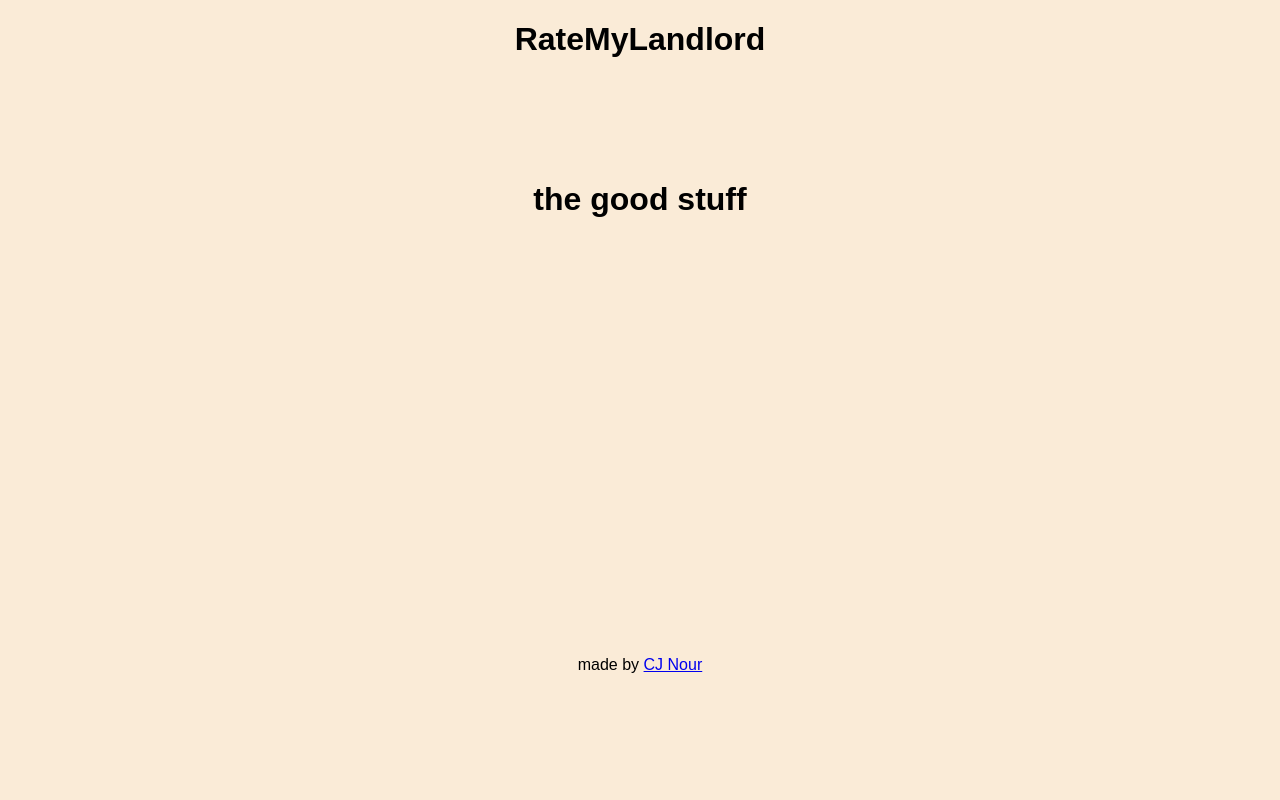
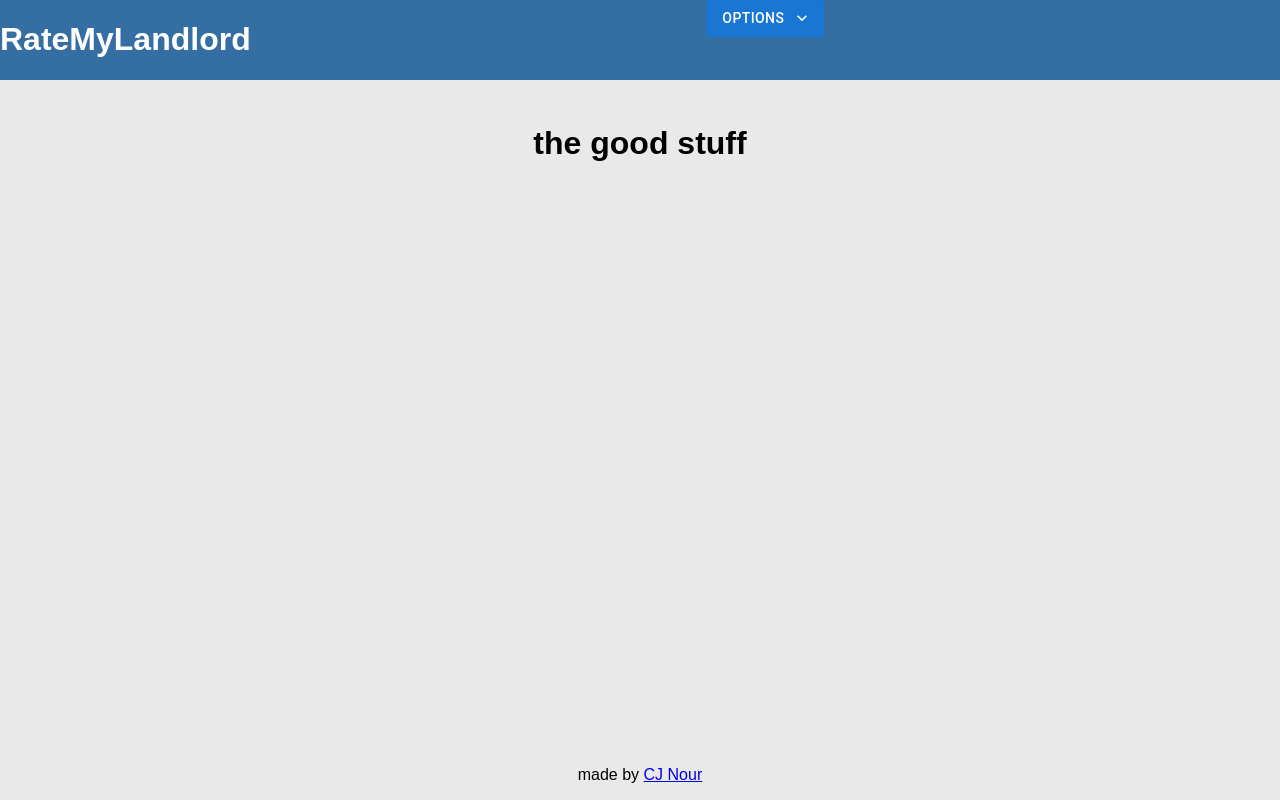
Before and after one commit to cjnour/RateMyLandlord, a React (Create React App) app: page / in a window 1280 px wide. Built offline with nearby package versions, Linux system fonts and the light colour scheme.

Commit message:
Fixed footer, added simple navbar.

```diff
--- a/package.json
+++ b/package.json
@@ -3,6 +3,10 @@
   "version": "0.1.0",
   "private": true,
   "dependencies": {
+    "@emotion/react": "^11.10.4",
+    "@emotion/styled": "^11.10.4",
+    "@mui/icons-material": "^5.10.9",
+    "@mui/material": "^5.10.9",
     "@testing-library/jest-dom": "^5.16.5",
     "@testing-library/react": "^13.4.0",
     "@testing-library/user-event": "^13.5.0",
--- a/src/App.css
+++ b/src/App.css
@@ -3,7 +3,7 @@
   width: 100%;
   height: 100%;
   position: fixed;
-  background-color: antiquewhite;
+  background-color: rgb(233, 233, 233);
   font-family: "Inter Tight", sans-serif;
   display: flex;
   flex-direction: column;
@@ -11,15 +11,18 @@
 }
 
 .container1 {
-  flex: 1;
+  flex: 0.4;
+  color: white;
+  background-color: rgb(53, 110, 163);
 }
 
 .container2 {
-  flex: 3;
+  flex: 4;
+  margin-top: 1.5rem;
 }
 
-.container3 {
-  flex: 1;
-}
+/* .container3 {
+  flex: 0;
+} */
 
 @import url("https://fonts.googleapis.com/css2?family=Inter+Tight&display=swap");
--- a/src/App.js
+++ b/src/App.js
@@ -1,10 +1,18 @@
 import "./App.css";
+import MuiMenu from "./Components/MuiMenu";
 
 const App = () => {
   return (
     <div className="App">
       <div className="container1">
-        <h1>RateMyLandlord</h1>
+        <div style={{ display: "flex", flexDirection: "row" }}>
+          <div>
+            <h1>RateMyLandlord</h1>
+          </div>
+          <div style={{ flex: "1" }}>
+            <MuiMenu />
+          </div>
+        </div>
       </div>
       <div className="container2">
         <h1>the good stuff</h1>
--- /dev/null
+++ b/src/Components/MuiMenu.js
@@ -0,0 +1,109 @@
+import * as React from "react";
+import { styled, alpha } from "@mui/material/styles";
+import Button from "@mui/material/Button";
+import Menu from "@mui/material/Menu";
+import MenuItem from "@mui/material/MenuItem";
+import EditIcon from "@mui/icons-material/Edit";
+import Divider from "@mui/material/Divider";
+import ArchiveIcon from "@mui/icons-material/Archive";
+import FileCopyIcon from "@mui/icons-material/FileCopy";
+import MoreHorizIcon from "@mui/icons-material/MoreHoriz";
+import KeyboardArrowDownIcon from "@mui/icons-material/KeyboardArrowDown";
+
+const StyledMenu = styled((props) => (
+  <Menu
+    elevation={0}
+    anchorOrigin={{
+      vertical: "bottom",
+      horizontal: "right",
+    }}
+    transformOrigin={{
+      vertical: "top",
+      horizontal: "right",
+    }}
+    {...props}
+  />
+))(({ theme }) => ({
+  "& .MuiPaper-root": {
+    borderRadius: 6,
+    marginTop: theme.spacing(1),
+    minWidth: 180,
+    color:
+      theme.palette.mode === "light"
+        ? "rgb(55, 65, 81)"
+        : theme.palette.grey[300],
+    boxShadow:
+      "rgb(255, 255, 255) 0px 0px 0px 0px, rgba(0, 0, 0, 0.05) 0px 0px 0px 1px, rgba(0, 0, 0, 0.1) 0px 10px 15px -3px, rgba(0, 0, 0, 0.05) 0px 4px 6px -2px",
+    "& .MuiMenu-list": {
+      padding: "4px 0",
+    },
+    "& .MuiMenuItem-root": {
+      "& .MuiSvgIcon-root": {
+        fontSize: 18,
+        color: theme.palette.text.secondary,
+        marginRight: theme.spacing(1.5),
+      },
+      "&:active": {
+        backgroundColor: alpha(
+          theme.palette.primary.main,
+          theme.palette.action.selectedOpacity
+        ),
+      },
+    },
+  },
+}));
+
+export default function MuiMenu() {
+  const [anchorEl, setAnchorEl] = React.useState(null);
+  const open = Boolean(anchorEl);
+  const handleClick = (event) => {
+    setAnchorEl(event.currentTarget);
+  };
+  const handleClose = () => {
+    setAnchorEl(null);
+  };
+
+  return (
+    <div>
+      <Button
+        id="demo-customized-button"
+        aria-controls={open ? "demo-customized-menu" : undefined}
+        aria-haspopup="true"
+        aria-expanded={open ? "true" : undefined}
+        variant="contained"
+        disableElevation
+        onClick={handleClick}
+        endIcon={<KeyboardArrowDownIcon />}
+      >
+        Options
+      </Button>
+      <StyledMenu
+        id="demo-customized-menu"
+        MenuListProps={{
+          "aria-labelledby": "demo-customized-button",
+        }}
+        anchorEl={anchorEl}
+        open={open}
+        onClose={handleClose}
+      >
+        <MenuItem onClick={handleClose} disableRipple>
+          <EditIcon />
+          Edit
+        </MenuItem>
+        <MenuItem onClick={handleClose} disableRipple>
+          <FileCopyIcon />
+          Duplicate
+        </MenuItem>
+        <Divider sx={{ my: 0.5 }} />
+        <MenuItem onClick={handleClose} disableRipple>
+          <ArchiveIcon />
+          Archive
+        </MenuItem>
+        <MenuItem onClick={handleClose} disableRipple>
+          <MoreHorizIcon />
+          More
+        </MenuItem>
+      </StyledMenu>
+    </div>
+  );
+}
```
Also changed, not shown: 1 other file (tests, documents, lock files or other folders).
